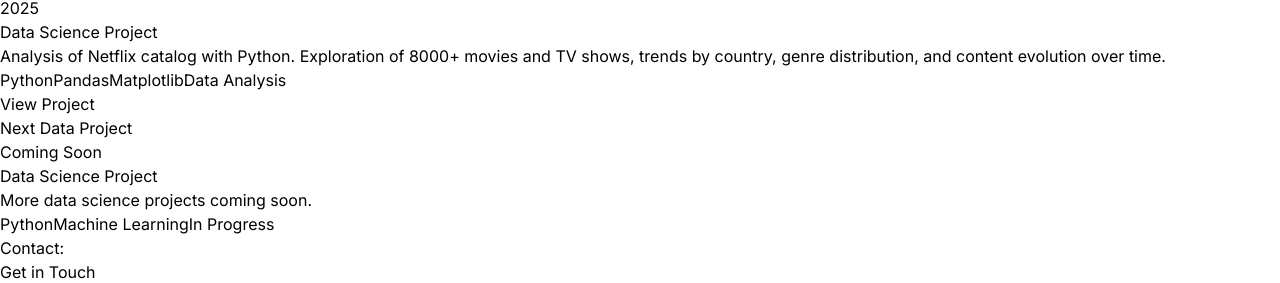
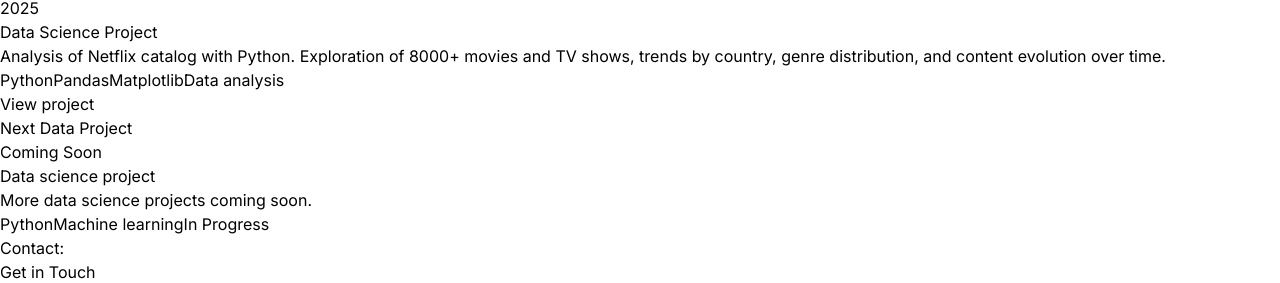
Before and after one commit to FHichamTa/Portfolio, a Next.js app: page / in a window 1280 px wide. Shown: the part 11494-11777 px from the top of the page. Built offline with nearby package versions, Linux system fonts and the light colour scheme.

Commit message:
Update page.tsx

```diff
--- a/src/app/page.tsx
+++ b/src/app/page.tsx
@@ -443,13 +443,13 @@
           <span className="px-3 py-1 rounded-full bg-purple-500/10 text-purple-400 text-sm">Python</span>
           <span className="px-3 py-1 rounded-full bg-purple-500/10 text-purple-400 text-sm">Pandas</span>
           <span className="px-3 py-1 rounded-full bg-purple-500/10 text-purple-400 text-sm">Matplotlib</span>
-          <span className="px-3 py-1 rounded-full bg-purple-500/10 text-purple-400 text-sm">Data Analysis</span>
+          <span className="px-3 py-1 rounded-full bg-purple-500/10 text-purple-400 text-sm">Data analysis</span>
         </div>
         <a
           href="/data-projects/netflix"
           className="inline-block bg-purple-600 hover:bg-purple-700 text-white px-4 py-2 rounded transition-colors"
         >
-          View Project
+          View project
         </a>
       </div>
 
@@ -459,13 +459,13 @@
           <h3 className="text-2xl font-semibold text-gray-500">Next Data Project</h3>
           <span className="text-gray-400">Coming Soon</span>
         </div>
-        <p className="text-white mb-4">Data Science Project</p>
+        <p className="text-white mb-4">Data science project</p>
         <p className="text-gray-300 mb-4">
           More data science projects coming soon.
         </p>
         <div className="flex flex-wrap gap-2">
           <span className="px-3 py-1 rounded-full bg-gray-500/10 text-gray-500 text-sm">Python</span>
-          <span className="px-3 py-1 rounded-full bg-gray-500/10 text-gray-500 text-sm">Machine Learning</span>
+          <span className="px-3 py-1 rounded-full bg-gray-500/10 text-gray-500 text-sm">Machine learning</span>
           <span className="px-3 py-1 rounded-full bg-gray-500/10 text-gray-500 text-sm">In Progress</span>
         </div>
       </div>
```
